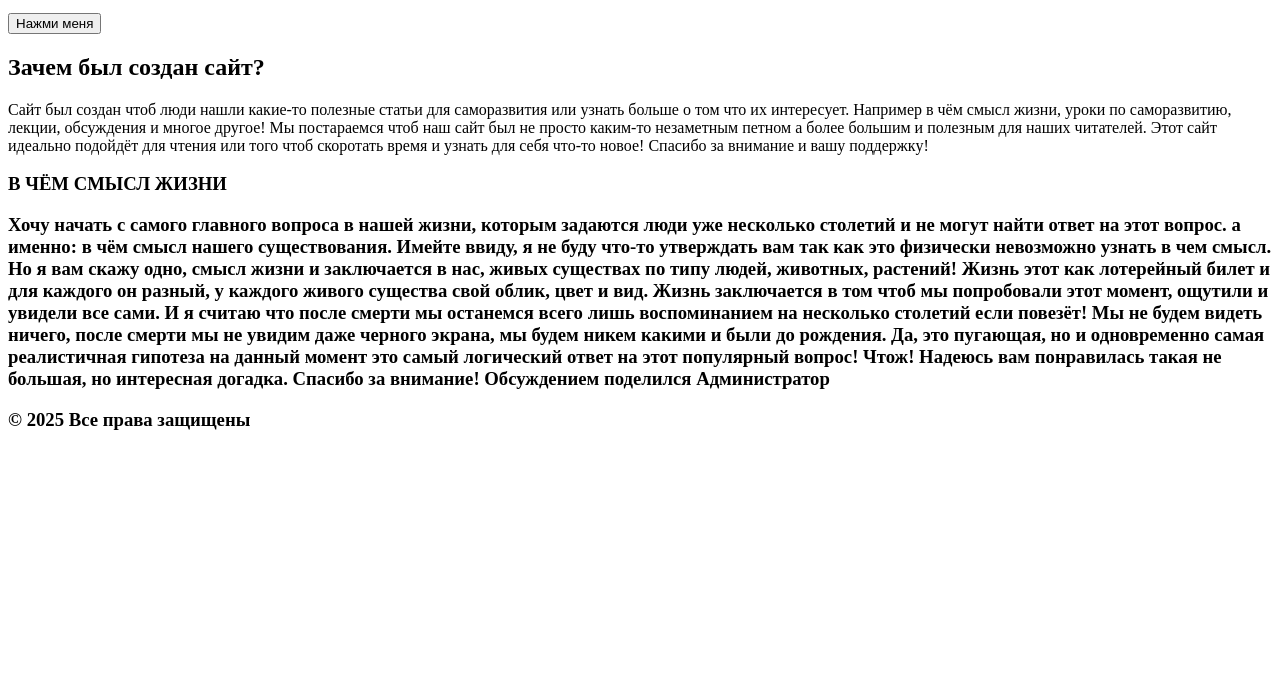
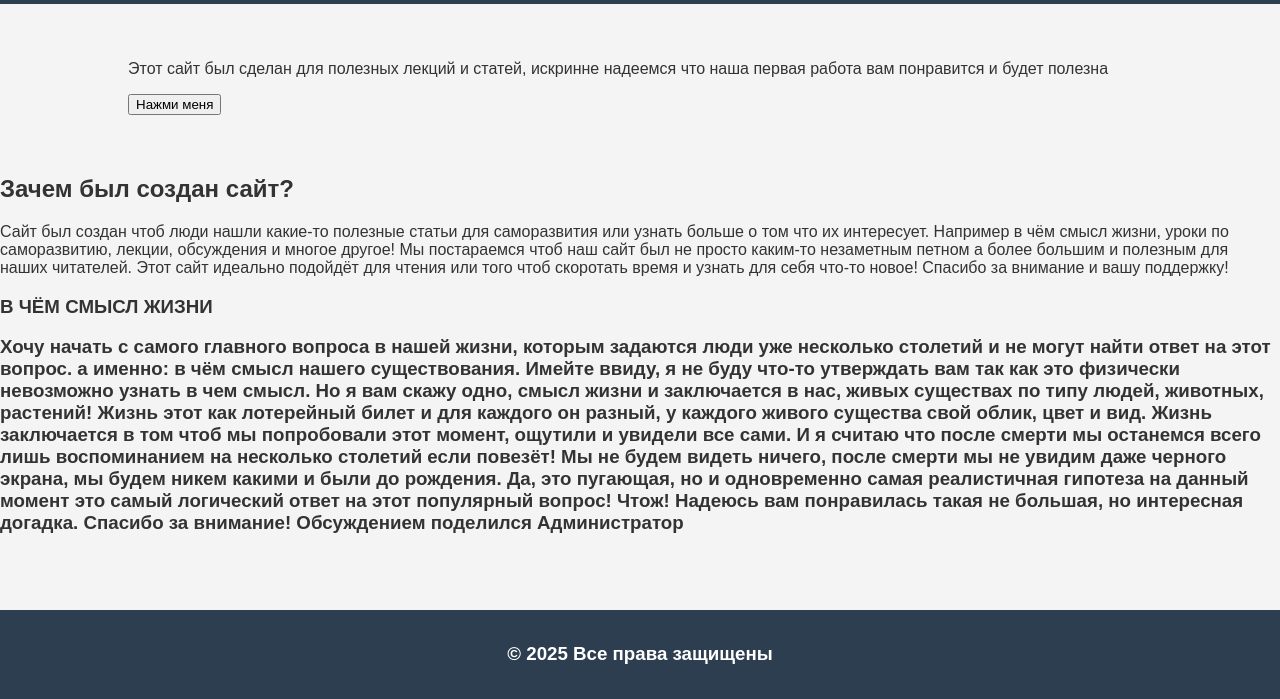
Before and after one commit to DamirKrykhta/2bratkand, a plain HTML site: page index.html in a window 1280 px wide. Shown: the part 101-800 px from the top of the page. Drawn offline with Linux system fonts and the light colour scheme.

Commit message:
Update index.html

```diff
--- a/index.html
+++ b/index.html
@@ -4,7 +4,7 @@
     <meta charset="UTF-8">
     <meta name="viewport" content="width=device-width, initial-scale=1.0">
     <title>Мой первый сайт</title>
-    <link rel="stylesheet" href="style.css">
+    <link rel = "stylesheet" href = "Design.css">
 </head>
 <body>
     <header>
```
